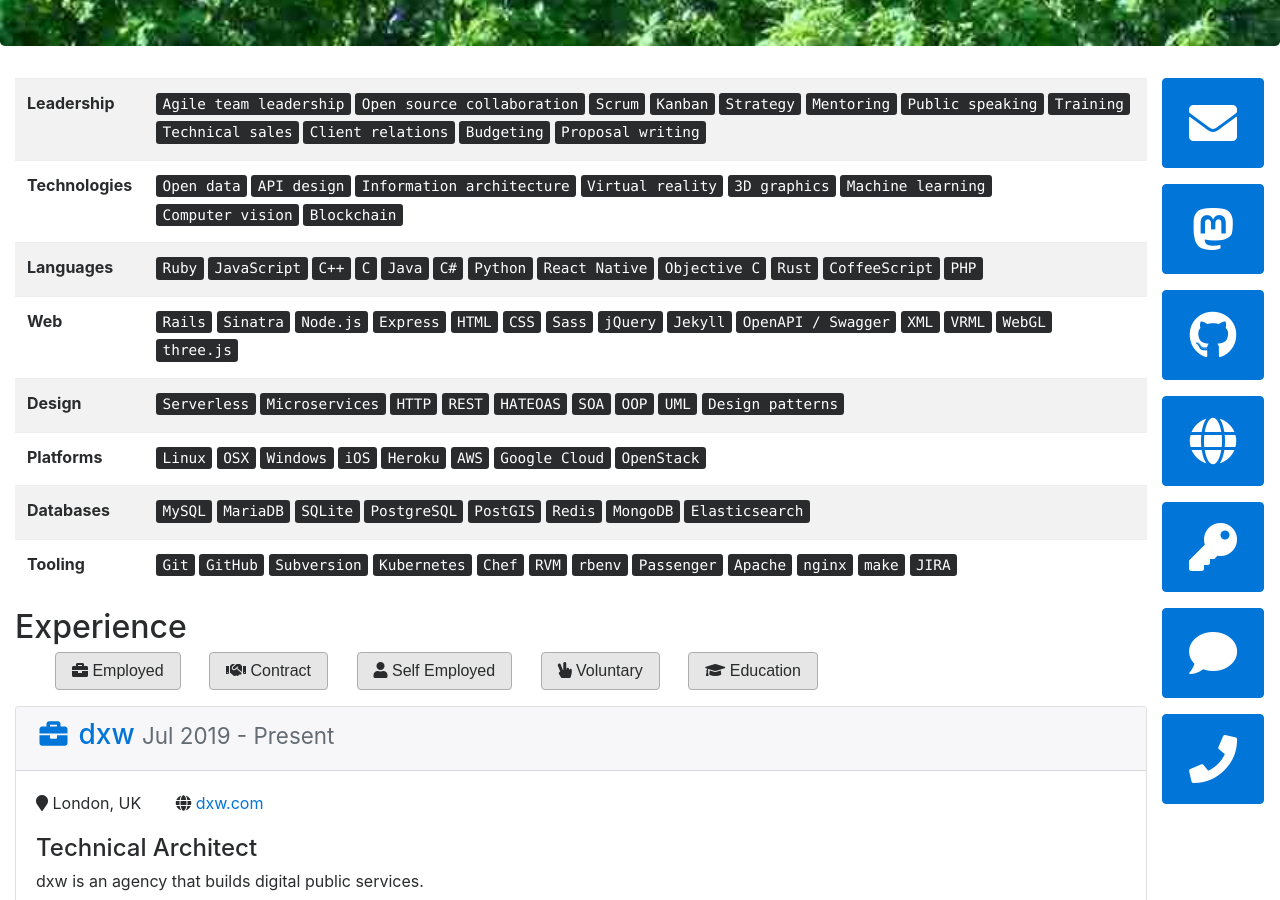
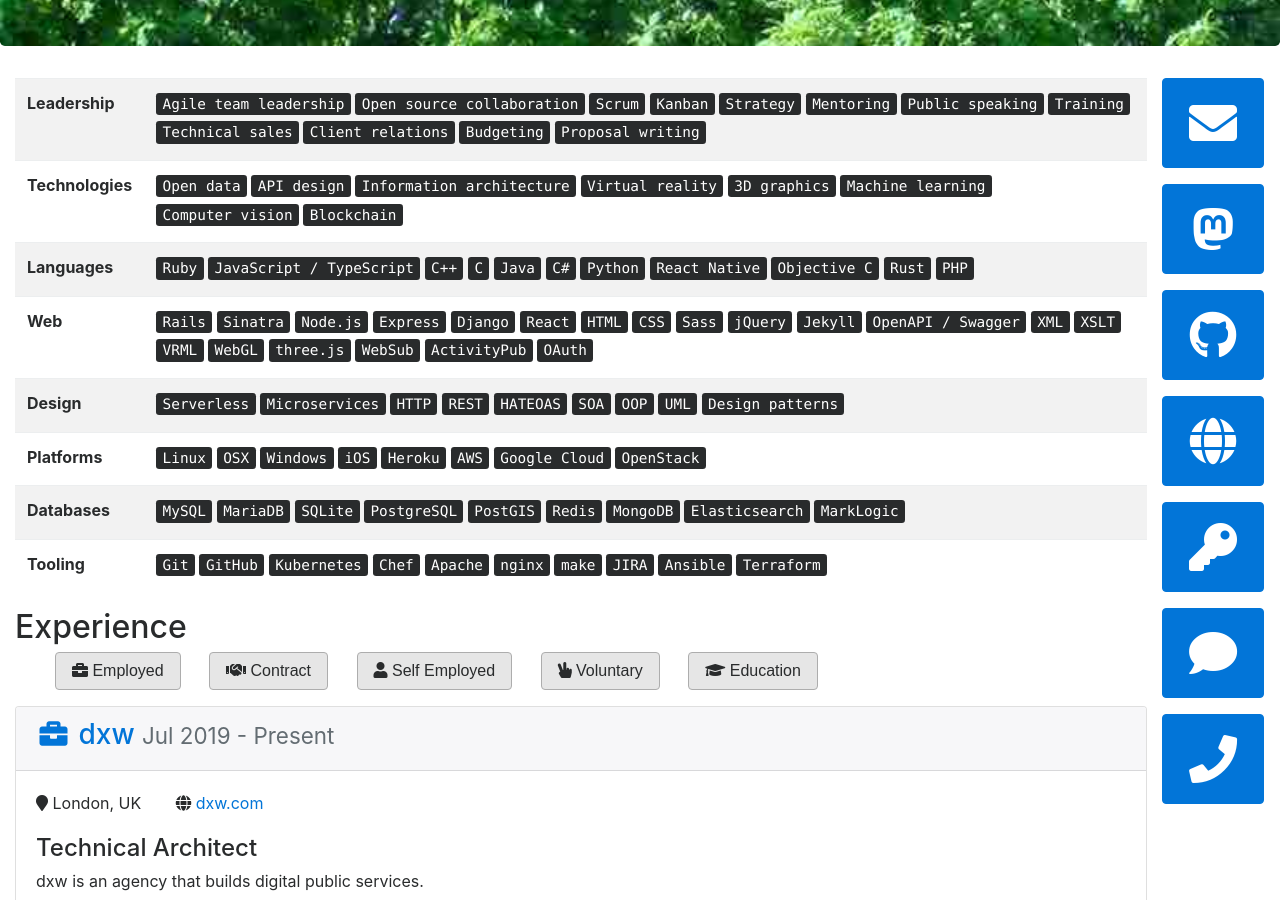
Before and after one commit to Floppy/cv, a Jekyll site: the page built from index.md, in a window 1280 px wide and 900 px high, scrolled down 338 px. Built offline with Jekyll 4.4.1, drawn with Linux system fonts in a browser that asks for light colours; nearby versions of some CDN libraries.

Commit message:
a few more skills

```diff
--- a/_data/skills.json
+++ b/_data/skills.json
@@ -25,7 +25,7 @@
   ],
   "Languages": [
     "Ruby",
-    "JavaScript",
+    "JavaScript / TypeScript",
     "C++",
     "C",
     "Java",
@@ -34,7 +34,6 @@
     "React Native",
     "Objective C",
     "Rust",
-    "CoffeeScript",
     "PHP",
   ],
   "Web": [
@@ -42,6 +41,8 @@
     "Sinatra",
     "Node.js",
     "Express",
+    "Django",
+    "React",
     "HTML",
     "CSS",
     "Sass",
@@ -49,9 +50,13 @@
     "Jekyll",
     "OpenAPI / Swagger",
     "XML",
+    "XSLT",
     "VRML",
     "WebGL",
     "three.js",
+    "WebSub",
+    "ActivityPub",
+    "OAuth"
   ],
   "Design": [
     "Serverless",
@@ -82,20 +87,19 @@
     "PostGIS",
     "Redis",
     "MongoDB",
-    "Elasticsearch"
+    "Elasticsearch",
+    "MarkLogic"
   ],
   "Tooling": [
     "Git",
     "GitHub",
-    "Subversion",
     "Kubernetes",
     "Chef",
-    "RVM",
-    "rbenv",
-    "Passenger",
     "Apache",
     "nginx",
     "make",
-    "JIRA"
+    "JIRA",
+    "Ansible",
+    "Terraform"
   ],
 }
```
